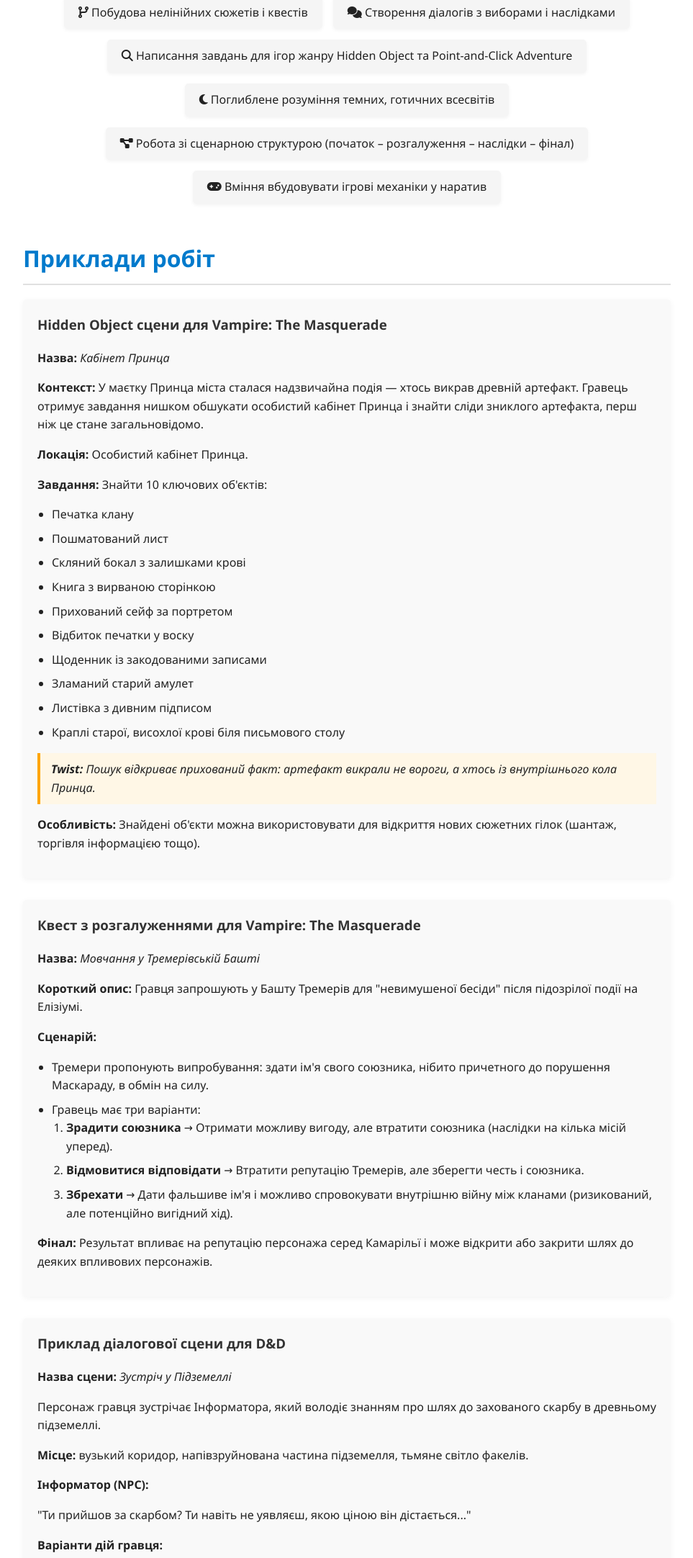
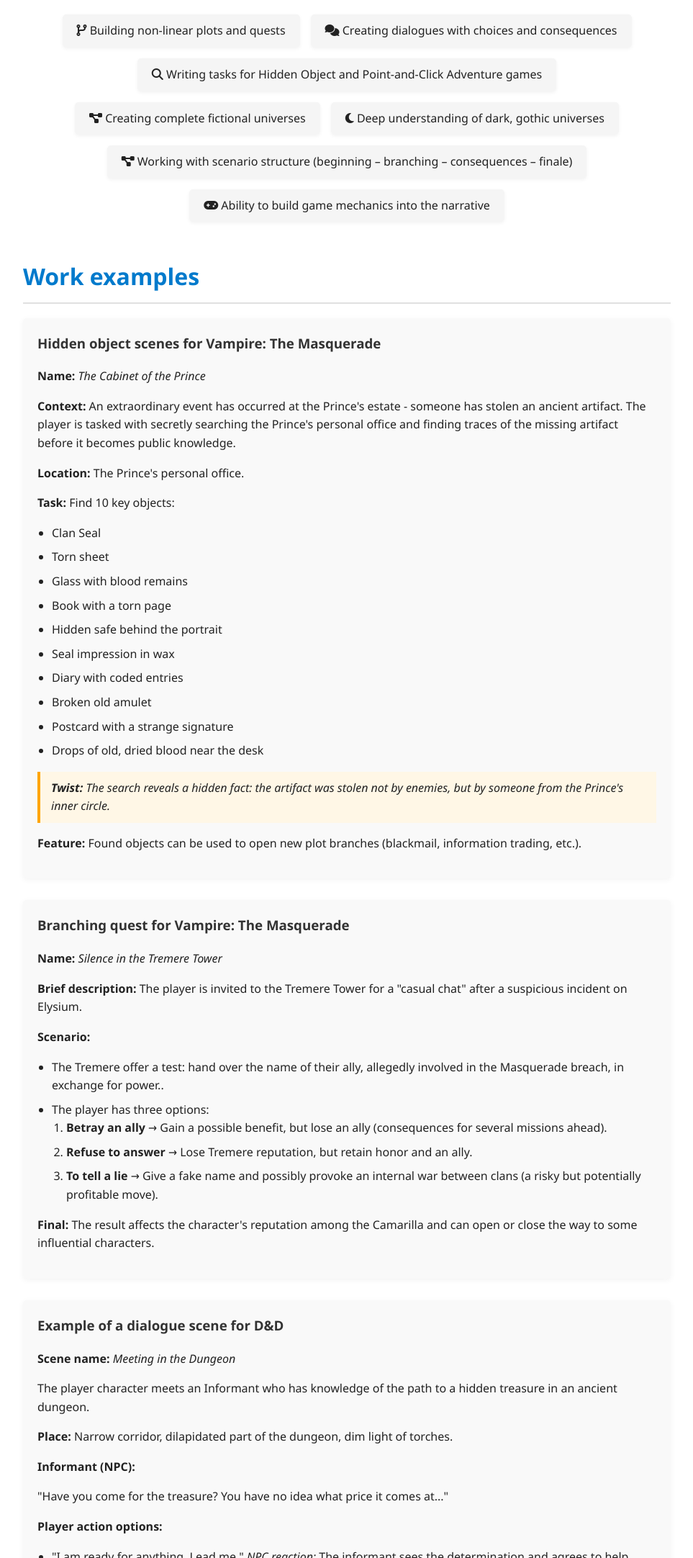
Before and after one commit to IhorGorky/ihor-portfolio, a plain HTML site: page index.html in a window 1280 px wide. Shown: the part 636-2800 px from the top of the page at 72% size, without its empty margins (158-1121 px from the left). Drawn offline with Linux system fonts and the light colour scheme.

Commit message:
Update index.html

```diff
--- a/index.html
+++ b/index.html
@@ -5,13 +5,13 @@
 <link rel="stylesheet" href="https://cdnjs.cloudflare.com/ajax/libs/font-awesome/6.4.0/css/all.min.css">
     <meta charset="UTF-8">
     <meta name="viewport" content="width=device-width, initial-scale=1.0">
-    <title>Ігор Своєволін - Narrative Designer / Game Writer</title>
+    <title>Ihor Svoievolin - Narrative Designer / Game Writer</title>
     <link rel="stylesheet" href="https://cdnjs.cloudflare.com/ajax/libs/font-awesome/6.4.0/css/all.min.css">
 </head>
 <body>
     <div class="container">
         <header>
-            <h1>Ігор Своєволін</h1>
+            <h1>Ihor Svoievolin</h1>
             <h2>Narrative Designer / Game Writer</h2>
             <div class="contact-info">
                 <a href="mailto:ihorgorky@gmail.com"><i class="fas fa-envelope icon"></i> ihorgorky@gmail.com</a>
@@ -23,123 +23,129 @@
         <div class="gothic-decoration decoration-2">☠</div>
 
         <div class="section">
-            <h2>Про мене</h2>
-            <p>Я — сценарист-початківець з великим досвідом творчого письма та побудови сюжетів і квестів для настільних рольових ігор такі як Vampire: The Masquerade та DnD.</p>
+            <h2>About me</h2>
+            <p>I am a budding screenwriter with extensive experience in creative writing and plotting and questing for tabletop role-playing games such as Vampire: The Masquerade and DnD.
+                I am also in the process of writing my first book, my first step in creating my own universe, and I am looking forward to seeing where this journey takes me.</p>
         </div>
 
         <div class="section">
-            <h2>Навички</h2>
+            <h2>Skills</h2>
             <div class="skills-list">
                 <div class="skill-item">
                     <i class="fas fa-code-branch icon"></i>
-                    <span>Побудова нелінійних сюжетів і квестів</span>
+                    <span>Building non-linear plots and quests</span>
                 </div>
                 <div class="skill-item">
                     <i class="fas fa-comments icon"></i>
-                    <span>Створення діалогів з виборами і наслідками</span>
+                    <span>Creating dialogues with choices and consequences</span>
                 </div>
                 <div class="skill-item">
                     <i class="fas fa-search icon"></i>
-                    <span>Написання завдань для ігор жанру Hidden Object та Point-and-Click Adventure</span>
+                    <span>Writing tasks for Hidden Object and Point-and-Click Adventure games</span>
+                </div>
+                <div class="skill-item">
+                    <i class="fas fa-project-diagram icon"></i>
+                    <span>Creating complete fictional universes</span>
                 </div>
                 <div class="skill-item">
                     <i class="fas fa-moon icon"></i>
-                    <span>Поглиблене розуміння темних, готичних всесвітів</span>
+                    <span>Deep understanding of dark, gothic universes</span>
                 </div>
                 <div class="skill-item">
                     <i class="fas fa-project-diagram icon"></i>
-                    <span>Робота зі сценарною структурою (початок – розгалуження – наслідки – фінал)</span>
+                    <span>Working with scenario structure (beginning – branching – consequences – finale)</span>
                 </div>
                 <div class="skill-item">
                     <i class="fas fa-gamepad icon"></i>
-                    <span>Вміння вбудовувати ігрові механіки у наратив</span>
+                    <span>Ability to build game mechanics into the narrative</span>
                 </div>
             </div>
         </div>
 
         <div class="section">
-            <h2>Приклади робіт</h2>
+            <h2>Work examples</h2>
 
             <div class="work-sample">
-                <h3>Hidden Object сцени для Vampire: The Masquerade</h3>
-                <p><strong>Назва:</strong> <em>Кабінет Принца</em></p>
-                <p><strong>Контекст:</strong> У маєтку Принца міста сталася надзвичайна подія — хтось викрав древній артефакт. Гравець отримує завдання нишком обшукати особистий кабінет Принца і знайти сліди зниклого артефакта, перш ніж це стане загальновідомо.</p>
-                <p><strong>Локація:</strong> Особистий кабінет Принца.</p>
-                <p><strong>Завдання:</strong> Знайти 10 ключових об'єктів:</p>
+                <h3>Hidden object scenes for Vampire: The Masquerade</h3>
+                <p><strong>Name:</strong> <em>The Cabinet of the Prince</em></p>
+                <p><strong>Context:</strong> An extraordinary event has occurred at the Prince's estate - someone has stolen an ancient artifact. The player is tasked with secretly searching the Prince's personal office and finding traces of the missing artifact before it becomes public knowledge.</p>
+                <p><strong>Location:</strong> The Prince's personal office.</p>
+                <p><strong>Task:</strong> Find 10 key objects:</p>
                 <ul>
-                    <li>Печатка клану</li>
-                    <li>Пошматований лист</li>
-                    <li>Скляний бокал з залишками крові</li>
-                    <li>Книга з вирваною сторінкою</li>
-                    <li>Прихований сейф за портретом</li>
-                    <li>Відбиток печатки у воску</li>
-                    <li>Щоденник із закодованими записами</li>
-                    <li>Зламаний старий амулет</li>
-                    <li>Листівка з дивним підписом</li>
-                    <li>Краплі старої, висохлої крові біля письмового столу</li>
+                    <li>Clan Seal</li>
+                    <li>Torn sheet</li>
+                    <li>Glass with blood remains</li>
+                    <li>Book with a torn page</li>
+                    <li>Hidden safe behind the portrait</li>
+                    <li>Seal impression in wax</li>
+                    <li>Diary with coded entries</li>
+                    <li>Broken old amulet</li>
+                    <li>Postcard with a strange signature</li>
+                    <li>Drops of old, dried blood near the desk</li>
                 </ul>
                 <div class="twist">
-                    <strong>Twist:</strong> Пошук відкриває прихований факт: артефакт викрали не вороги, а хтось із внутрішнього кола Принца.
+                    <strong>Twist:</strong> The search reveals a hidden fact: the artifact was stolen not by enemies, but by someone from the Prince's inner circle.
                 </div>
-                <p><strong>Особливість:</strong> Знайдені об'єкти можна використовувати для відкриття нових сюжетних гілок (шантаж, торгівля інформацією тощо).</p>
+                <p><strong>Feature:</strong> Found objects can be used to open new plot branches (blackmail, information trading, etc.).</p>
             </div>
 
             <div class="work-sample">
-                <h3>Квест з розгалуженнями для Vampire: The Masquerade</h3>
-                <p><strong>Назва:</strong> <em>Мовчання у Тремерівській Башті</em></p>
-                <p><strong>Короткий опис:</strong> Гравця запрошують у Башту Тремерів для "невимушеної бесіди" після підозрілої події на Елізіумі.</p>
-                <p><strong>Сценарій:</strong></p>
+                <h3>Branching quest for Vampire: The Masquerade</h3>
+                <p><strong>Name:</strong> <em>Silence in the Tremere Tower</em></p>
+                <p><strong>Brief description:</strong> The player is invited to the Tremere Tower for a "casual chat" after a suspicious incident on Elysium.</p>
+                <p><strong>Scenario:</strong></p>
                 <ul>
-                    <li>Тремери пропонують випробування: здати ім'я свого союзника, нібито причетного до порушення Маскараду, в обмін на силу.</li>
-                    <li>Гравець має три варіанти:
+                    <li>The Tremere offer a test: hand over the name of their ally, allegedly involved in the Masquerade breach, in exchange for power..</li>
+                    <li>The player has three options:
                         <ol>
-                            <li><strong>Зрадити союзника</strong> → Отримати можливу вигоду, але втратити союзника (наслідки на кілька місій уперед).</li>
-                            <li><strong>Відмовитися відповідати</strong> → Втратити репутацію Тремерів, але зберегти честь і союзника.</li>
-                            <li><strong>Збрехати</strong> → Дати фальшиве ім'я і можливо спровокувати внутрішню війну між кланами (ризикований, але потенційно вигідний хід).</li>
+                            <li><strong>Betray an ally</strong> → Gain a possible benefit, but lose an ally (consequences for several missions ahead).</li>
+                            <li><strong>Refuse to answer</strong> → Lose Tremere reputation, but retain honor and an ally.</li>
+                            <li><strong>To tell a lie</strong> → Give a fake name and possibly provoke an internal war between clans (a risky but potentially profitable move).</li>
                         </ol>
                     </li>
                 </ul>
-                <p><strong>Фінал:</strong> Результат впливає на репутацію персонажа серед Камарільї і може відкрити або закрити шлях до деяких впливових персонажів.</p>
+                <p><strong>Final:</strong> The result affects the character's reputation among the Camarilla and can open or close the way to some influential characters.</p>
             </div>
 
             <div class="work-sample">
-                <h3>Приклад діалогової сцени для D&D</h3>
-                <p><strong>Назва сцени:</strong> <em>Зустріч у Підземеллі</em></p>
-                <p>Персонаж гравця зустрічає Інформатора, який володіє знанням про шлях до захованого скарбу в древньому підземеллі.</p>
-                <p><strong>Місце:</strong> вузький коридор, напівзруйнована частина підземелля, тьмяне світло факелів.</p>
-                <p><strong>Інформатор (NPC):</strong></p>
-                <p>"Ти прийшов за скарбом? Ти навіть не уявляєш, якою ціною він дістається..."</p>
-                <p><strong>Варіанти дій гравця:</strong></p>
+                <h3>Example of a dialogue scene for D&D</h3>
+                <p><strong>Scene name:</strong> <em>Meeting in the Dungeon</em></p>
+                <p>The player character meets an Informant who has knowledge of the path to a hidden treasure in an ancient dungeon.</p>
+                <p><strong>Place:</strong> Narrow corridor, dilapidated part of the dungeon, dim light of torches.</p>
+                <p><strong>Informant (NPC):</strong></p>
+                <p>"Have you come for the treasure? You have no idea what price it comes at..."</p>
+                <p><strong>Player action options:</strong></p>
                 <ul>
-                    <li>"Я готовий на все. Веди мене." <em>Реакція NPC:</em> Інформатор бачить рішучість і погоджується допомогти без додаткових перевірок. <em>Наслідок:</em> Гравець отримує карту або супровід до певного місця.</li>
-                    <li>"Я не боюся. Скажи мені, що ти знаєш." <em>Необхідна перевірка:</em> → Переконання (Persuasion) DC 12. <em>Успіх:</em> Інформатор погоджується розповісти важливу інформацію без супроводу. <em>Невдача:</em> Інформатор сміється і зникає у темряві, не залишаючи жодних підказок.</li>
-                    <li>"Я сам знайду шлях. Прощавай." <em>Реакція NPC:</em> Інформатор розводить руками і зникає. <em>Наслідок:</em> Гравець втрачає можливість дізнатися легкий шлях. Подальше дослідження підземелля стає складнішим (наприклад, потрібно пройти більше перевірок Виживання або Спритності, щоб уникнути пасток).</li>
+                    <li>"I am ready for anything. Lead me." <em>NPC reaction:</em> The informant sees the determination and agrees to help without further checks. <em>Consequence:</em> The player receives a map or escort to a specific location.</li>
+                    <li>"I'm not afraid. Tell me what you know." <em>Verification required:</em> → Persuasion DC 12. <em>Success:</em> The informant agrees to reveal important information without escort. <em>Fail:</em> The informant laughs and disappears into the darkness, leaving no clues.</li>
+                    <li>"I will find my own way. Goodbye." <em>NPC reaction:</em> The informant throws up his hands and disappears. <em>Consequence:</em> The player loses the opportunity to learn the easy way out. Further exploration of the dungeon becomes more difficult and possibly more fun (e.g., more Survival or Dexterity checks are required to avoid traps).</li>
                 </ul>
-                <p><strong>Механіка:</strong> Skill Checks: використовуються для визначення результатів переговорів.</p>
-                <p><strong>Вплив на гру:</strong> гравець отримує або не отримує перевагу у подальших завданнях залежно від рішення.</p>
+                <p><strong>Mechanics:</strong> Skill Checks: used to determine the outcome of negotiations.</p>
+                <p><strong>Impact on the game:</strong> The player gains or loses an advantage in subsequent tasks depending on the decision.</p>
             </div>
 
             <div class="work-sample">
-                <h3>Сюжет для пригодницької гри</h3>
-                <p><strong>Назва:</strong> <em>Відлуння Срібного Міста</em></p>
-                <p><strong>Короткий сюжет:</strong> Колись могутне місто зникло під час загадкової катастрофи. Гравець повинен зібрати осколки пам'яті, щоб відновити хід подій і знайти спосіб врятувати решту вцілілих.</p>
-                <p><strong>Основні особливості:</strong></p>
+                <h3>Plot for an adventure game</h3>
+                <p><strong>Name:</strong> <em>Echoes of the Silver City</em></p>
+                <p><strong>Short story:</strong> A once mighty city has disappeared in a mysterious disaster. The player must collect fragments of memory to reconstruct the course of events and find a way to save the remaining survivors.</p>
+                <p><strong>Main features:</strong></p>
                 <ul>
-                    <li>Нелінійне дослідження локацій (підказки можна знаходити в будь-якому порядку).</li>
-                    <li>Кожен осколок змінює розуміння сюжету.</li>
-                    <li>Фінал залежить від того, які фрагменти історії гравець розкриє.</li>
+                    <li>Non-linear exploration of locations (clues can be found in any order).</li>
+                    <li>Each fragment changes the understanding of the plot.</li>
+                    <li>The ending depends on which fragments of the story the player uncovers.</li>
                 </ul>
             </div>
         </div>
 
         <div class="section">
-            <h2>Заключні слова</h2>
-            <p>Я люблю створювати історії, які гравці пам'ятають ще довго після завершення гри. Впевнений, що разом ми зможемо зробити чудову гру — із захопливими сюжетами, цікавими виборами і світами, в які хочеться повертатися.</p>
-            <p>Готовий до нових викликів і буду радий стати частиною вашої команди!</p>
+            <h2>Final words</h2>
+            <p>I love creating stories that players will remember long after they've finished the game. I'm sure that together we can make a great game - with captivating storylines, interesting choices, and worlds that you'll want to return to.</p>
+            <p>My whole life has been filled with immersion in other people's worlds - through books, movies, games. And now, having accumulated this incredible experience, I feel a powerful desire to transform it into my own creations, to become the one who gives life to worlds.</p>.
+            <p>I am ready for new challenges and would be happy to become part of your team!.</p>
         </div>
 
         <div class="footer">
-            <p>© 2023 Ігор Своєволін. Усі права захищені.</p>
+            <p>© 2025 Ihor Svoievolin. All rights reserved.</p>
         </div>
     </div>
 </body>
```
